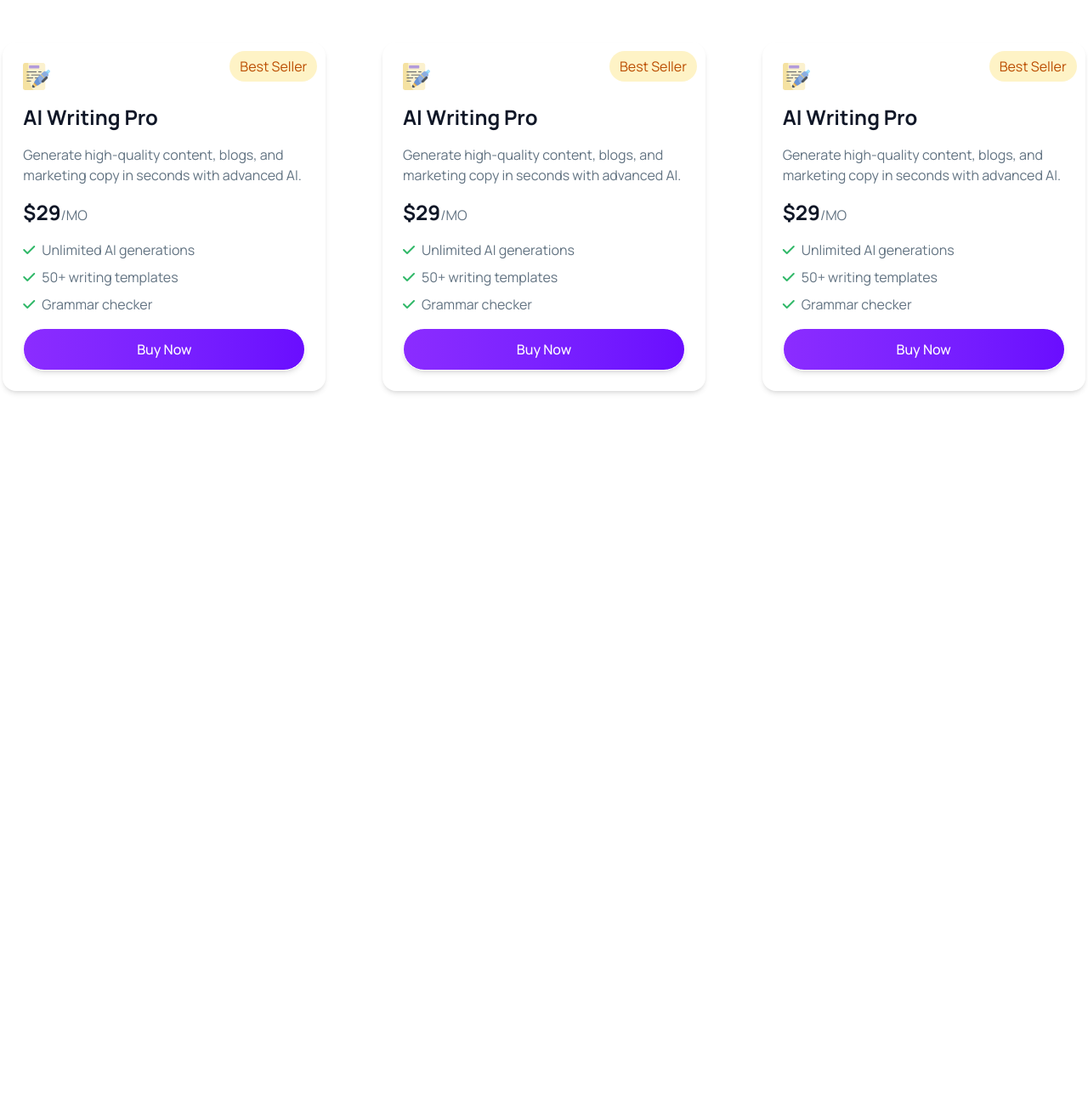
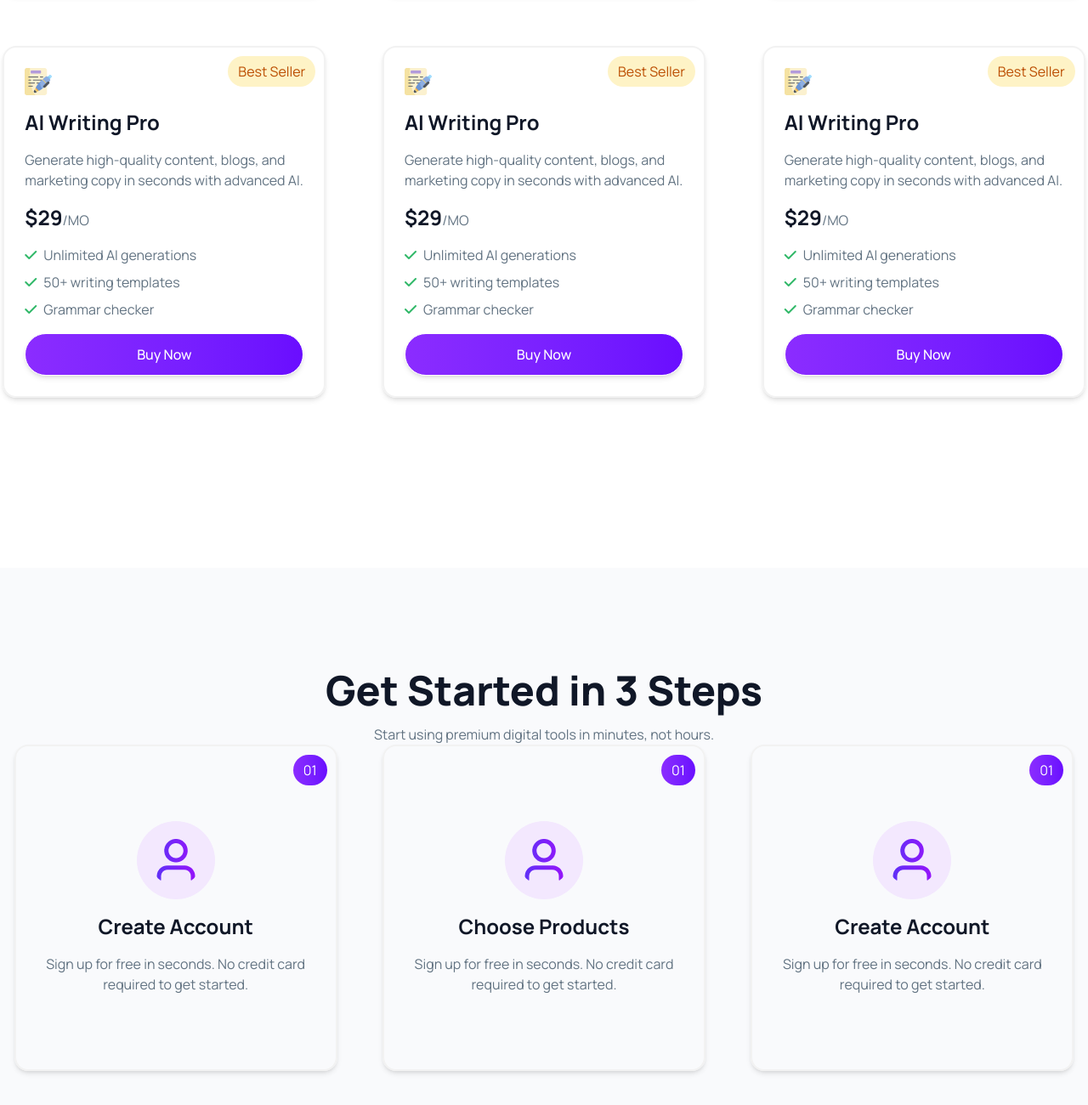
Before and after one commit to shahriar1100/digitools, a website: page index.html in a window 1280 px wide. Shown: the part 1802-3102 px from the top of the page at 85% size. Before the commit the page ends 2462 px from the top, so only its background shows below. Drawn offline with Linux system fonts and the light colour scheme.

Commit message:
get sarted section done

```diff
--- a/index.html
+++ b/index.html
@@ -186,7 +186,7 @@
             </div>
             </div>
             <div class="productDeteils grid grid-cols-1 gap-15 md:grid md:grid-cols-2 lg:grid lg:grid-cols-3">
-                <div class="productCard w-[380px] m-auto rounded-2xl shadow-md relative p-6 space-y-4">
+                <div class="productCard w-[380px] m-auto rounded-2xl border-2 border-[#f2f2f2] shadow-md relative p-6 space-y-4">
                     <p class="text-[#BB4D00] py-[6px] px-3 bg-[#FEF3C6] rounded-full absolute top-[10px] right-[10px]">Best Seller</p>
                     <img src="assets/products/writing_2327400 1.png" alt="assets/products/writing_2327400 1.png">
                     <h3 class="text-[#101727] text-2xl font-bold">AI Writing Pro</h3>
@@ -203,7 +203,7 @@
                 Buy Now
               </button>
                 </div>
-                <div class="productCard w-[380px] m-auto rounded-2xl shadow-md relative p-6 space-y-4">
+                <div class="productCard w-[380px] m-auto rounded-2xl border-2 border-[#f2f2f2] shadow-md relative p-6 space-y-4">
                     <p class="text-[#BB4D00] py-[6px] px-3 bg-[#FEF3C6] rounded-full absolute top-[10px] right-[10px]">Best Seller</p>
                     <img src="assets/products/writing_2327400 1.png" alt="assets/products/writing_2327400 1.png">
                     <h3 class="text-[#101727] text-2xl font-bold">AI Writing Pro</h3>
@@ -220,7 +220,7 @@
                 Buy Now
               </button>
                 </div>
-                <div class="productCard w-[380px] m-auto rounded-2xl shadow-md relative p-6 space-y-4">
+                <div class="productCard w-[380px] m-auto rounded-2xl border-2 border-[#f2f2f2] shadow-md relative p-6 space-y-4">
                     <p class="text-[#BB4D00] py-[6px] px-3 bg-[#FEF3C6] rounded-full absolute top-[10px] right-[10px]">Best Seller</p>
                     <img src="assets/products/writing_2327400 1.png" alt="assets/products/writing_2327400 1.png">
                     <h3 class="text-[#101727] text-2xl font-bold">AI Writing Pro</h3>
@@ -237,7 +237,7 @@
                 Buy Now
               </button>
                 </div>
-                <div class="productCard w-[380px] m-auto rounded-2xl shadow-md relative p-6 space-y-4">
+                <div class="productCard w-[380px] m-auto rounded-2xl border-2 border-[#f2f2f2] shadow-md relative p-6 space-y-4">
                     <p class="text-[#BB4D00] py-[6px] px-3 bg-[#FEF3C6] rounded-full absolute top-[10px] right-[10px]">Best Seller</p>
                     <img src="assets/products/writing_2327400 1.png" alt="assets/products/writing_2327400 1.png">
                     <h3 class="text-[#101727] text-2xl font-bold">AI Writing Pro</h3>
@@ -254,7 +254,7 @@
                 Buy Now
               </button>
                 </div>
-                <div class="productCard w-[380px] m-auto rounded-2xl shadow-md relative p-6 space-y-4">
+                <div class="productCard w-[380px] m-auto rounded-2xl border-2 border-[#f2f2f2] shadow-md relative p-6 space-y-4">
                     <p class="text-[#BB4D00] py-[6px] px-3 bg-[#FEF3C6] rounded-full absolute top-[10px] right-[10px]">Best Seller</p>
                     <img src="assets/products/writing_2327400 1.png" alt="assets/products/writing_2327400 1.png">
                     <h3 class="text-[#101727] text-2xl font-bold">AI Writing Pro</h3>
@@ -271,7 +271,7 @@
                 Buy Now
               </button>
                 </div>
-                <div class="productCard w-[380px] m-auto rounded-2xl shadow-md relative p-6 space-y-4">
+                <div class="productCard w-[380px] m-auto rounded-2xl border-2 border-[#f2f2f2] shadow-md relative p-6 space-y-4">
                     <p class="text-[#BB4D00] py-[6px] px-3 bg-[#FEF3C6] rounded-full absolute top-[10px] right-[10px]">Best Seller</p>
                     <img src="assets/products/writing_2327400 1.png" alt="assets/products/writing_2327400 1.png">
                     <h3 class="text-[#101727] text-2xl font-bold">AI Writing Pro</h3>
@@ -294,9 +294,40 @@
 
     <!-- Premium Digital Tools End -->
 
-    <!-- Header Start -->
+    <!-- Get Started in 3 Steps Start -->
+     <section id="startStep">
+      <div class="startStepPart bg-[#F9FAFC] pt-30 pb-10 font-manrope">
+        <div class="container m-auto">
+          <div class="titlePart text-center space-y-4">
+                <h3 class="text-[#101727] text-5xl font-extrabold">Get Started in 3 Steps</h3>
+                <p class="text-[16px] text-[#627382]">Start using premium digital tools in minutes, not hours.</p>
+            </div>
+            <div class="getServicesPart grid grid-cols-1 md:grid md:grid-cols-2 gap-5 lg:grid lg:grid-cols-3">
+              <div class="getServicesPartCard  text-center w-[380px] m-auto rounded-2xl border-2 border-[#f2f2f2] shadow-md relative px-6 py-[88px] space-y-4">
+                    <p class="text-white py-[6px] px-3 bg-gradient-to-r from-[#8B2CFF] to-[#6A0DFF] rounded-full absolute top-[10px] right-[10px]">01</p>
+                    <img class="m-auto p-4 mb-4 bg-[#f3e8fe] rounded-full" src="assets/user.png" alt="assets/user.png">
+                    <h3 class="text-[#101727] text-2xl font-bold">Create Account</h3>
+                    <p class="text-[16px] text-[#627382]">Sign up for free in seconds. No credit card <br> required to get started.</p>
+              </div>
+              <div class="getServicesPartCard text-center w-[380px] m-auto rounded-2xl border-2 border-[#f2f2f2] shadow-md relative px-6 py-[88px] space-y-4">
+                    <p class="text-white py-[6px] px-3 bg-gradient-to-r from-[#8B2CFF] to-[#6A0DFF] rounded-full absolute top-[10px] right-[10px]">01</p>
+                    <img class="m-auto p-4 mb-4 bg-[#f3e8fe] rounded-full" src="assets/user.png" alt="assets/user.png">
+                    <h3 class="text-[#101727] text-2xl font-bold">Choose Products</h3>
+                    <p class="text-[16px] text-[#627382]">Sign up for free in seconds. No credit card <br> required to get started.</p>
+              </div>
+              <div class="getServicesPartCard text-center w-[380px] m-auto rounded-2xl border-2 border-[#f2f2f2] shadow-md relative px-6 py-[88px] space-y-4">
+                    <p class="text-white py-[6px] px-3 bg-gradient-to-r from-[#8B2CFF] to-[#6A0DFF] rounded-full absolute top-[10px] right-[10px]">01</p>
+                    <img class="m-auto p-4 mb-4 bg-[#f3e8fe] rounded-full" src="assets/user.png" alt="assets/user.png">
+                    <h3 class="text-[#101727] text-2xl font-bold">Create Account</h3>
+                    <p class="text-[16px] text-[#627382]">Sign up for free in seconds. No credit card <br> required to get started.</p>
+              </div>
+                </div>
+            </div>
+        </div>
+      </div>
+     </section>
 
-    <!-- Header End -->
+    <!-- Get Started in 3 Steps End -->
 
     <!-- Header Start -->
 
```
Also changed, not shown: src/output.css.
